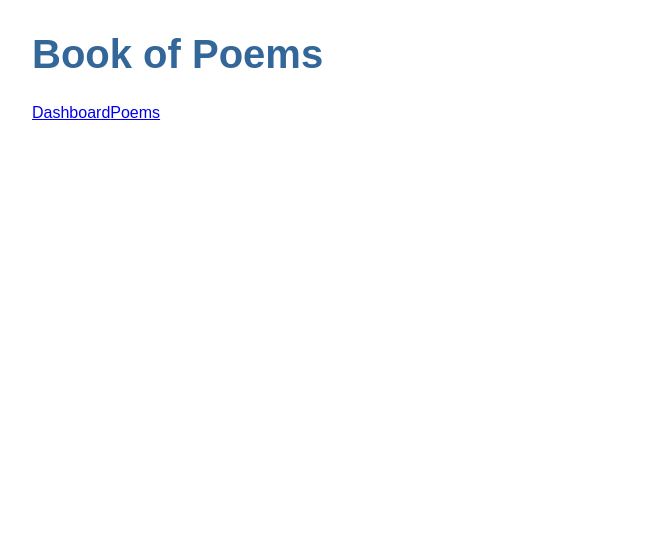
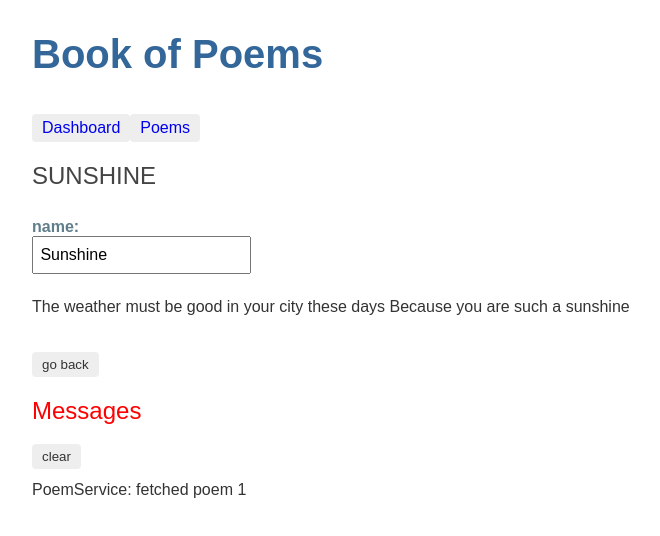
Before and after one commit to kenhua-l/book-of-poems, an Angular app: page /detail/1 in a window 1280 px wide. Before the commit this address led to /. Shown: the top 536 px of the page, without its empty margins (0-660 px from the left). Built offline with nearby package versions, Linux system fonts and the light colour scheme.

Commit message:
route dashboard to detail and listing

```diff
--- a/src/app/app-routing.module.ts
+++ b/src/app/app-routing.module.ts
@@ -2,11 +2,13 @@ import { NgModule } from '@angular/core';
 import { Routes, RouterModule } from '@angular/router';
 import { PoemsComponent } from './poems/poems.component';
 import { DashboardComponent } from './dashboard/dashboard.component';
+import { PoemDetailComponent } from './poem-detail/poem-detail.component';
 
 const routes: Routes = [
   { path: '', redirectTo: '/dashboard', pathMatch: 'full' },
   { path: 'poems', component: PoemsComponent },
-  { path: 'dashboard', component: DashboardComponent }
+  { path: 'dashboard', component: DashboardComponent },
+  { path: 'detail/:id', component: PoemDetailComponent }
 ];
 
 @NgModule({
--- a/src/app/app.module.ts
+++ b/src/app/app.module.ts
@@ -22,7 +22,6 @@ import { DashboardComponent } from './dashboard/dashboard.component';
     FormsModule,
     AppRoutingModule
   ],
-  providers: [],
   bootstrap: [AppComponent]
 })
 export class AppModule { }
--- a/src/app/dashboard/dashboard.component.html
+++ b/src/app/dashboard/dashboard.component.html
@@ -1,6 +1,6 @@
 <h3>Top Poems</h3>
 <div class="grid grid-pad">
-  <a *ngFor="let poem of poems" class="col-1-4">
+  <a *ngFor="let poem of poems" class="col-1-4" routerLink="/detail/{{poem.id}}">
     <div class="module poem">
       <h4>{{poem.name}}</h4>
     </div>
--- a/src/app/dashboard/dashboard.component.ts
+++ b/src/app/dashboard/dashboard.component.ts
@@ -18,7 +18,7 @@ export class DashboardComponent implements OnInit {
 
   getPoems(): void {
     this.poemService.getPoems()
-        .subscribe(poems => this.poems = poems.slice(1, 3));
+        .subscribe(poems => this.poems = poems.slice(0, 3));
   }
 
 }
--- a/src/app/poem-detail/poem-detail.component.html
+++ b/src/app/poem-detail/poem-detail.component.html
@@ -8,4 +8,5 @@
   <p>
     {{poem.content}}
   </p>
+  <button (click)="goBack()">go back</button>
 </div>
--- a/src/app/poem-detail/poem-detail.component.scss
+++ b/src/app/poem-detail/poem-detail.component.scss
@@ -0,0 +1,30 @@
+/* HeroDetailComponent's private CSS styles */
+label {
+  display: inline-block;
+  width: 3em;
+  margin: .5em 0;
+  color: #607D8B;
+  font-weight: bold;
+}
+input {
+  height: 2em;
+  font-size: 1em;
+  padding-left: .4em;
+}
+button {
+  margin-top: 20px;
+  font-family: Arial;
+  background-color: #eee;
+  border: none;
+  padding: 5px 10px;
+  border-radius: 4px;
+  cursor: pointer;
+}
+button:hover {
+  background-color: #cfd8dc;
+}
+button:disabled {
+  background-color: #eee;
+  color: #ccc;
+  cursor: auto;
+}
--- a/src/app/poem-detail/poem-detail.component.ts
+++ b/src/app/poem-detail/poem-detail.component.ts
@@ -1,5 +1,8 @@
-import { Component, OnInit, Input } from '@angular/core';
+import { Component, OnInit } from '@angular/core';
 import { Poem } from '../poem';
+import { ActivatedRoute } from '@angular/router';
+import { Location } from '@angular/common';
+import { PoemService } from '../poem.service';
 
 @Component({
   selector: 'app-poem-detail',
@@ -7,11 +10,26 @@ import { Poem } from '../poem';
   styleUrls: ['./poem-detail.component.scss']
 })
 export class PoemDetailComponent implements OnInit {
-  @Input() poem: Poem;
+  poem: Poem;
 
-  constructor() { }
+  constructor(
+    private route: ActivatedRoute,
+    private poemService: PoemService,
+    private location: Location
+  ) { }
 
   ngOnInit(): void {
+    this.getPoem();
+  }
+
+  getPoem(): void {
+    const id = +this.route.snapshot.paramMap.get('id');
+    this.poemService.getPoem(id)
+        .subscribe(poem => this.poem = poem);
+  }
+
+  goBack(): void {
+    this.location.back();
   }
 
 }
--- a/src/app/poem.service.ts
+++ b/src/app/poem.service.ts
@@ -16,4 +16,9 @@ export class PoemService {
     this.messageService.add('PoemService: fetched poems');
     return of(POEMS);
   }
+
+  getPoem(id: number): Observable<Poem> {
+    this.messageService.add(`PoemService: fetched poem ${id}`);
+    return of(POEMS.find(poem => poem.id === id));
+  }
 }
--- a/src/app/poems/poems.component.html
+++ b/src/app/poems/poems.component.html
@@ -1,10 +1,8 @@
 <h2>My Poems</h2>
 <ul class="poems">
-  <li *ngFor="let poem of poems"
-      [class.selected]="poem == selectedPoem"
-      (click)="onSelect(poem)">
-    <span class="list-item">{{poem.id}}</span> {{poem.name}}
+  <li *ngFor="let poem of poems">
+    <a routerLink="/detail/{{poem.id}}">
+      <span class="list-item">{{poem.id}}</span> {{poem.name}}
+    </a>
   </li>
 </ul>
-
-<app-poem-detail [poem]="selectedPoem"></app-poem-detail>
--- a/src/app/poems/poems.component.ts
+++ b/src/app/poems/poems.component.ts
@@ -1,7 +1,6 @@
 import { Component, OnInit } from '@angular/core';
 import { Poem } from '../poem';
 import { PoemService } from '../poem.service';
-import { MessageService } from '../message.service';
 
 @Component({
   selector: 'app-poems',
@@ -10,9 +9,8 @@ import { MessageService } from '../message.service';
 })
 export class PoemsComponent implements OnInit {
   poems: Poem[];
-  selectedPoem: Poem;
 
-  constructor(private poemService: PoemService, private messageService: MessageService) { }
+  constructor(private poemService: PoemService) { }
 
   getPoems(): void {
     this.poemService.getPoems()
@@ -21,11 +19,5 @@ export class PoemsComponent implements OnInit {
 
   ngOnInit(): void {
     this.getPoems();
-    this.selectedPoem = this.poems[0];
-  }
-
-  onSelect(poem: Poem): void {
-    this.selectedPoem = poem;
-    this.messageService.add(`PoemsComponent: Selected ${poem.name}`);
   }
 }
--- a/src/styles.scss
+++ b/src/styles.scss
@@ -23,3 +23,18 @@ body, input[type="text"], button {
 * {
   font-family: Arial, Helvetica, sans-serif;
 }
+
+nav {
+  a {
+    padding: 5px 10px;
+    text-decoration: none;
+    margin-top: 10px;
+    display: inline-block;
+    background-color: #eee;
+    border-radius: 4px;
+    &.active, &:hover {
+      color: #039be5;
+      background-color: #cfd8dc;
+    }
+  }
+}
```
